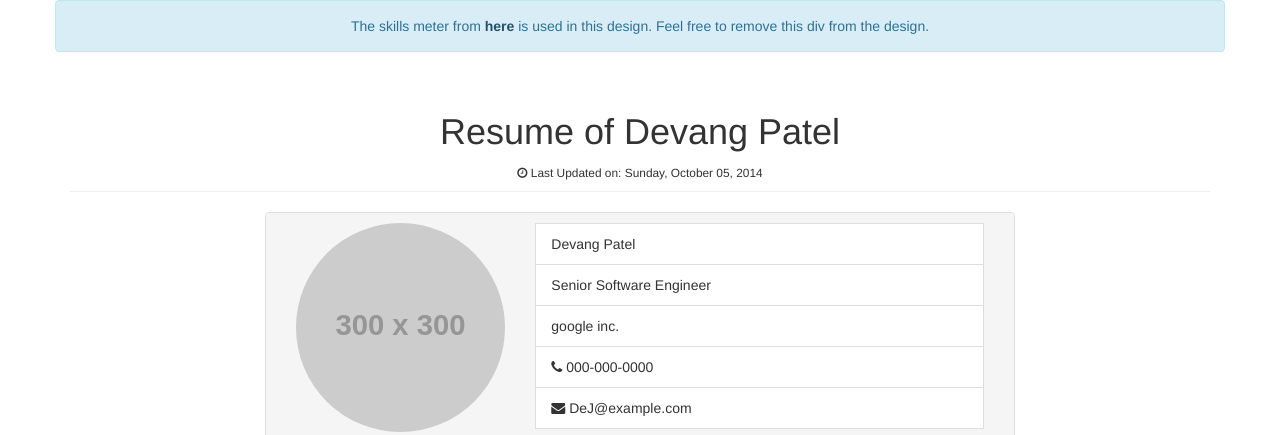
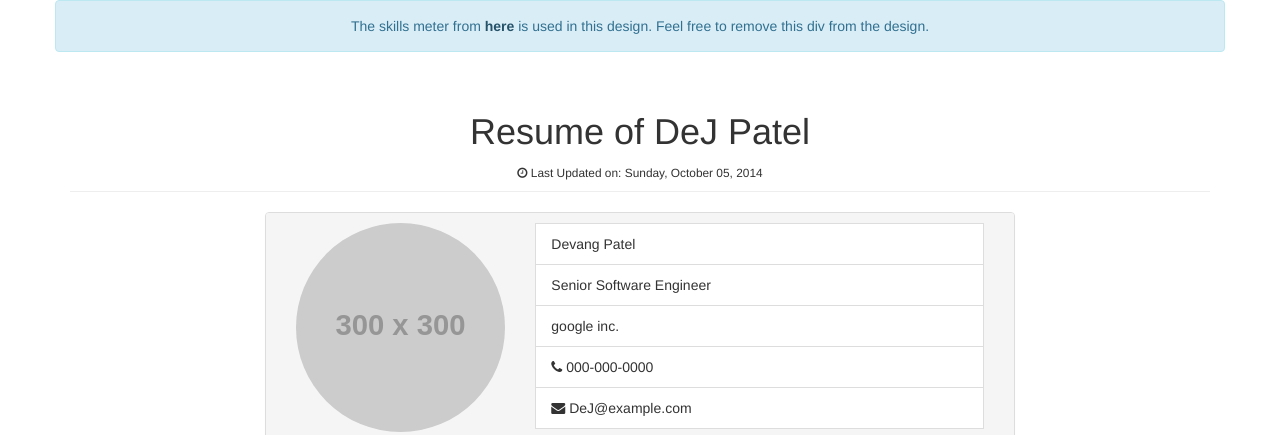
Before and after one commit to DeJPatel/dejpatel.github.io, a plain HTML site: page index.html in a window 1280 px wide. Shown: the top 435 px of the page. Drawn offline with nearby package versions, Linux system fonts and the light colour scheme; placeholder pictures from the web are drawn by us.

Commit message:
made changes

```diff
--- a/index.html
+++ b/index.html
@@ -165,7 +165,7 @@ The skills meter from <a class="alert-link" href="http://bootsnipp.com/snippets/
 
 <div class="resume">
 <header class="page-header">
-<h1 class="page-title">Resume of Devang Patel</h1>
+<h1 class="page-title">Resume of DeJ Patel</h1>
 <small> <i class="fa fa-clock-o"></i> Last Updated on: <time>Sunday, October 05, 2014</time></small>
 </header>
 <div class="row">
```
